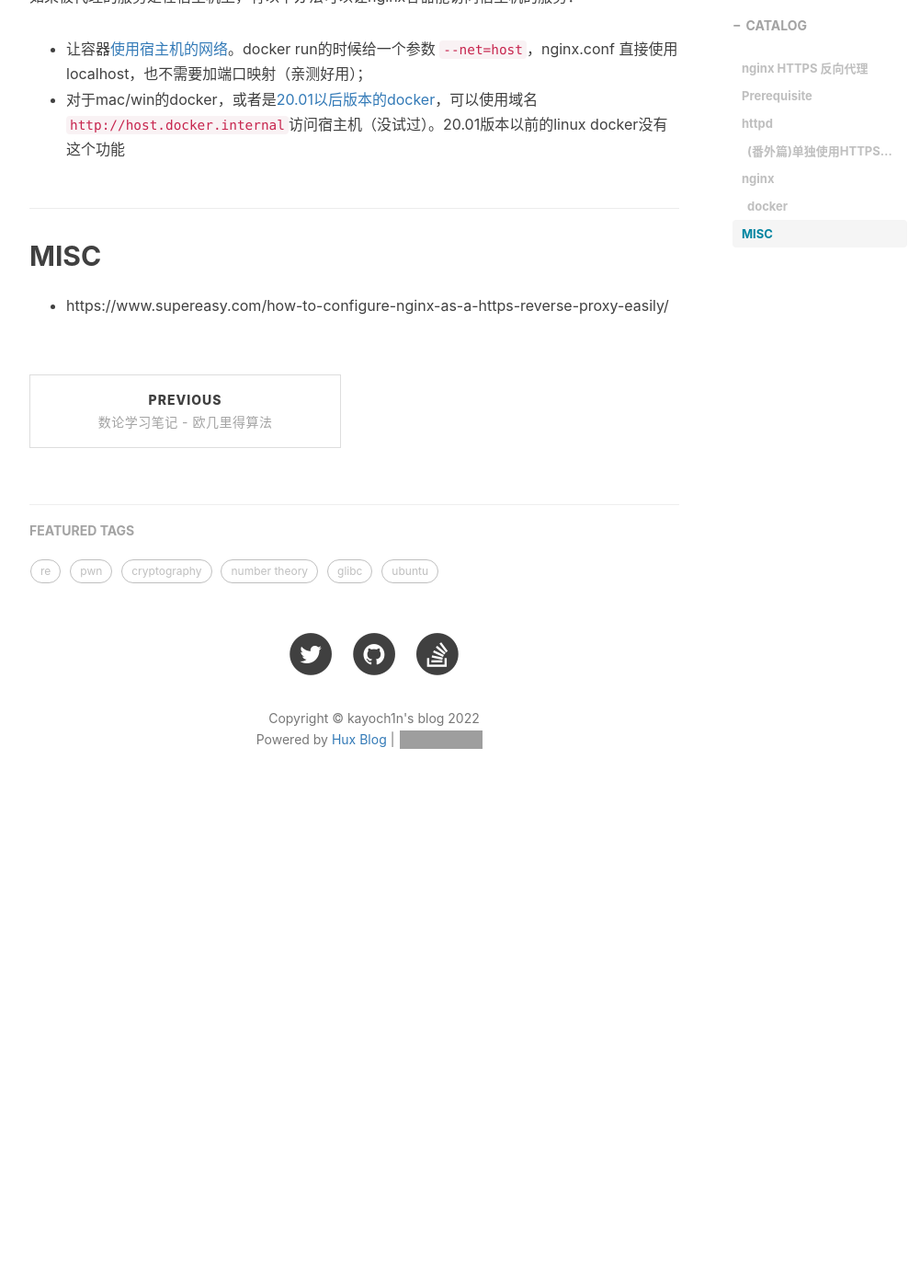
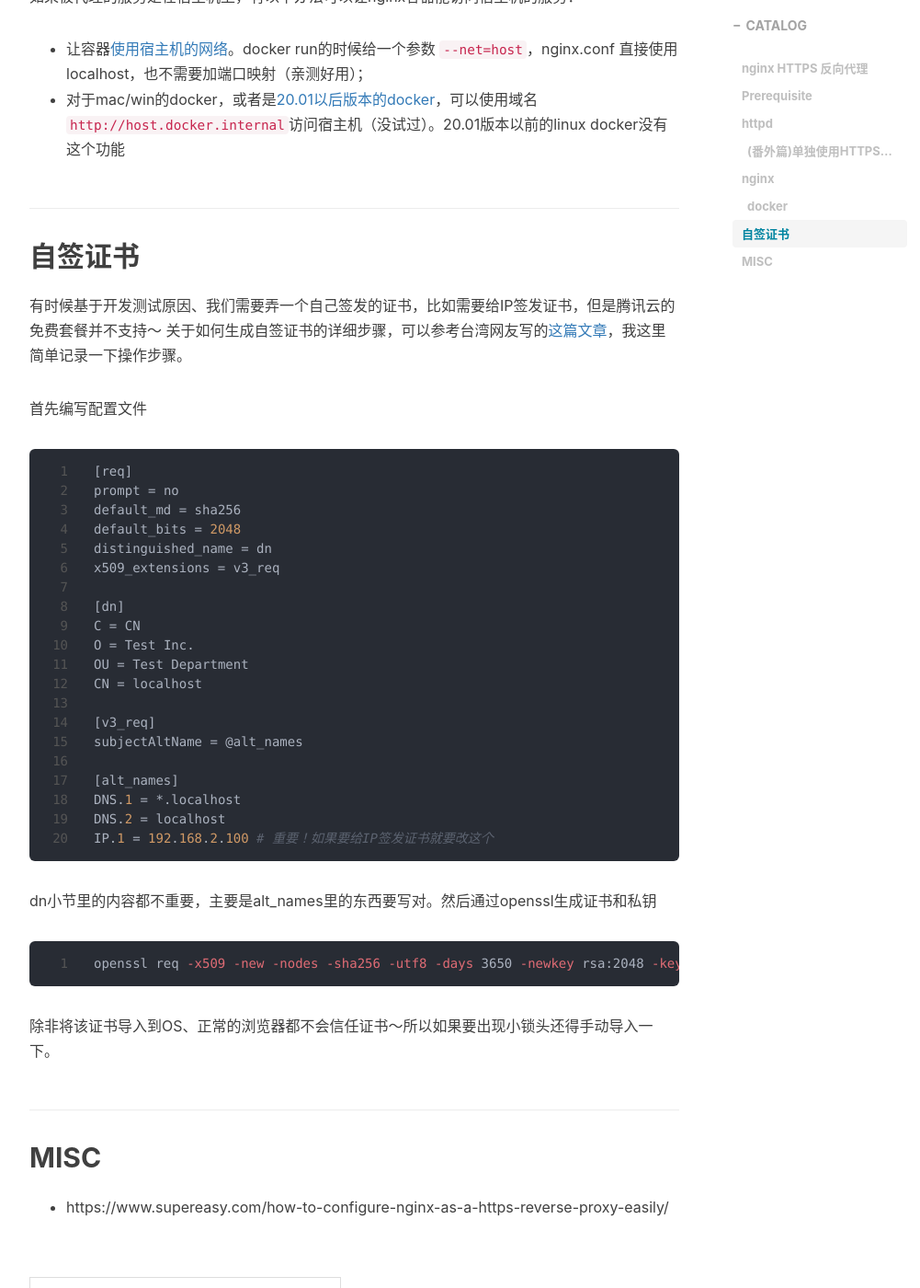
Before and after one commit to kayoch1n/kayoch1n.github.io, a Jekyll site: the page built from _posts/2022-03-14-ubuntu-https.markdown, in a window 1280 px wide and 1400 px high, scrolled down 5669 px. Shown: the whole window at 92% size, without its empty margins (233-1234 px from the left). Built offline with Jekyll 4.4.1, drawn with Linux system fonts in a browser that asks for light colours; nearby versions of some CDN libraries; comment, search, counter and statistics services are not loaded; before the commit the page ends 6577 px from its top, so only the background shows below that; grey boxes are pictures that could not be loaded.

Commit message:
Update _posts/2022-03-14-ubuntu-https.markdown

````diff
--- a/_posts/2022-03-14-ubuntu-https.markdown
+++ b/_posts/2022-03-14-ubuntu-https.markdown
@@ -210,6 +210,42 @@ proxy_pass http://my-flask-service
 - 让容器[使用宿主机的网络](https://stackoverflow.com/a/48547074/8706476)。docker run的时候给一个参数 `--net=host`，nginx.conf 直接使用 localhost，也不需要加端口映射（亲测好用）；
 - 对于mac/win的docker，或者是[20.01以后版本的docker](https://github.com/moby/moby/pull/40007#issue-499875390)，可以使用域名`http://host.docker.internal`访问宿主机（没试过）。20.01版本以前的linux docker没有这个功能
 
+## 自签证书
+
+有时候基于开发测试原因、我们需要弄一个自己签发的证书，比如需要给IP签发证书，但是腾讯云的免费套餐并不支持～ 关于如何生成自签证书的详细步骤，可以参考台湾网友写的[这篇文章](https://blog.miniasp.com/post/2019/02/25/Creating-Self-signed-Certificate-using-OpenSSL)，我这里简单记录一下操作步骤。
+
+首先编写配置文件
+
+```conf
+[req]
+prompt = no
+default_md = sha256
+default_bits = 2048
+distinguished_name = dn
+x509_extensions = v3_req
+
+[dn]
+C = CN
+O = Test Inc.
+OU = Test Department
+CN = localhost
+
+[v3_req]
+subjectAltName = @alt_names
+
+[alt_names]
+DNS.1 = *.localhost
+DNS.2 = localhost
+IP.1 = 192.168.2.100 # 重要！如果要给IP签发证书就要改这个
+```
+
+dn小节里的内容都不重要，主要是alt_names里的东西要写对。然后通过openssl生成证书和私钥
+
+```shell
+openssl req -x509 -new -nodes -sha256 -utf8 -days 3650 -newkey rsa:2048 -keyout server.key -out server.crt -config ssl.conf
+```
+
+除非将该证书导入到OS、正常的浏览器都不会信任证书～所以如果要出现小锁头还得手动导入一下。
 
 ## MISC
 
````
